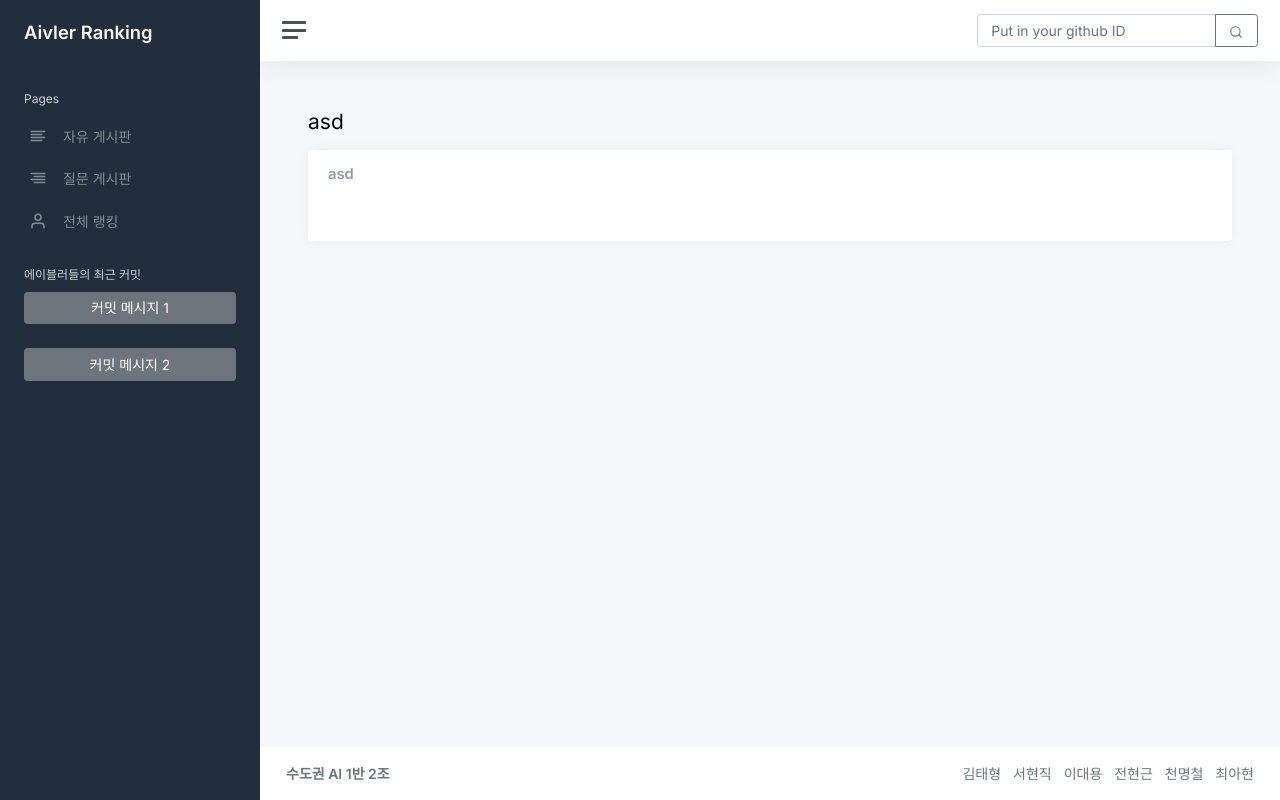
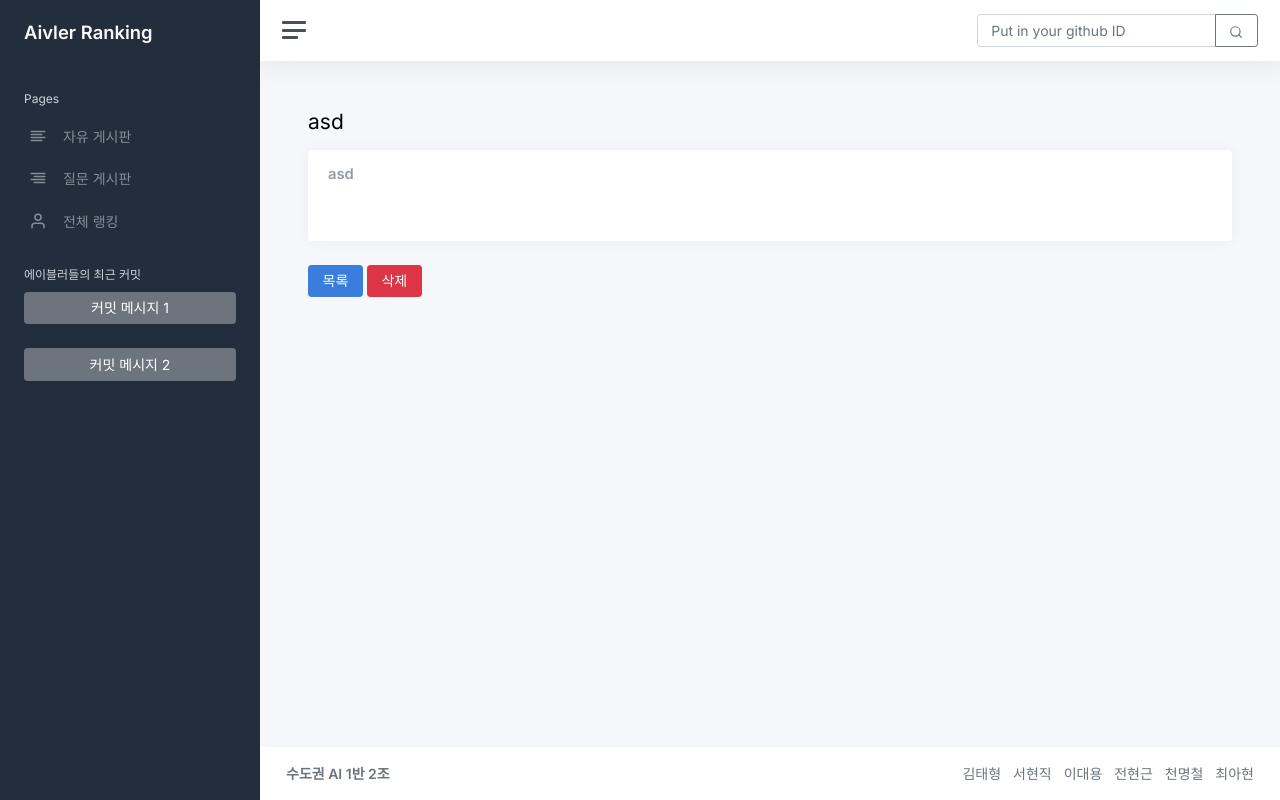
Before and after one commit to cmc9595/Aivler-Ranking-System, a Django app: page /free/20/ in a window 1280 px wide. Run offline with Django 3.2, Linux system fonts and the light colour scheme; data comes from the database, SQL or seed files in the repository; both versions use the stored data as it was after the commit; some libraries are stand-ins or nearby versions.

Commit message:
글 삭제버튼 수정

```diff
--- a/bbs/templates/bbs/posting.html
+++ b/bbs/templates/bbs/posting.html
@@ -14,4 +14,6 @@
         </div>
     </div>
 </div>
+<a class="btn btn-primary" href="/free/" role="button">목록</a>
+<a class="btn btn-danger" href="/free/{{post.pk}}/remove/" role="button">삭제</a>
 {% endblock %}
```
Also changed, not shown: db.sqlite3.
